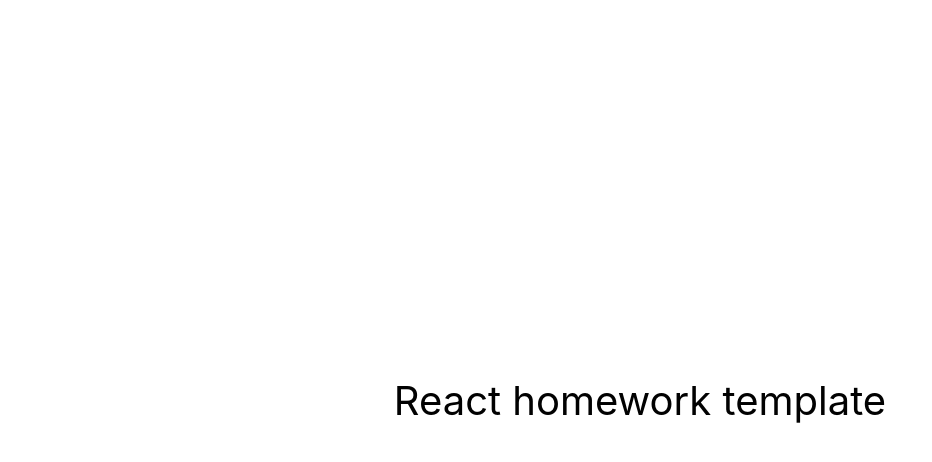
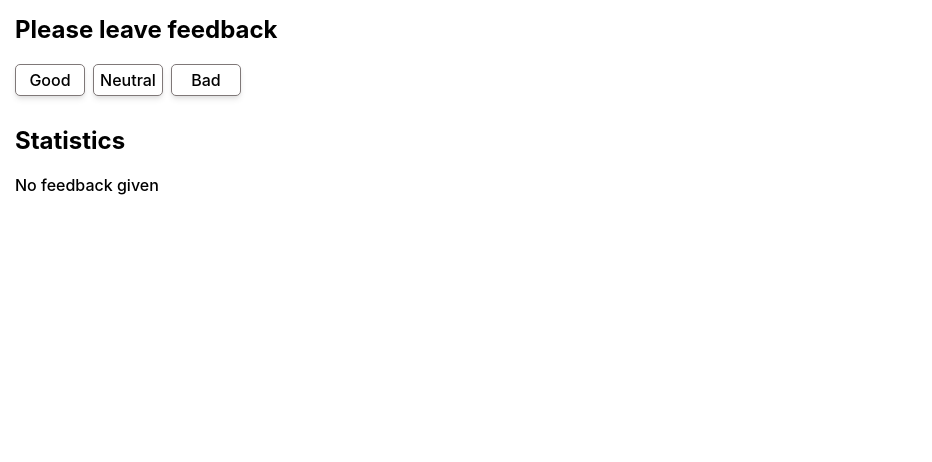
Before and after one commit to Anna-Voronina/goit-react-hw-04-feedback, a React (Create React App) app: page / in a window 1280 px wide. Shown: the top 462 px of the page, without its empty margins (0-932 px from the left). Built offline with nearby package versions, Linux system fonts and the light colour scheme.

Commit message:
Update feedback app

```diff
--- a/src/components/App.jsx
+++ b/src/components/App.jsx
@@ -1,16 +1,56 @@
-export const App = () => {
-  return (
-    <div
-      style={{
-        height: '100vh',
-        display: 'flex',
-        justifyContent: 'center',
-        alignItems: 'center',
-        fontSize: 40,
-        color: '#010101'
-      }}
-    >
-      React homework template
-    </div>
-  );
-};
+import { Component } from 'react';
+import { Section } from './Section/Section';
+import { FeedbackOptions } from './FeedbackOptions/FeedbackOptions';
+import { Statistics } from './Statistics/Statistics';
+import { Notification } from './Notification/Notification';
+
+export class App extends Component {
+  state = {
+    good: 0,
+    neutral: 0,
+    bad: 0,
+  };
+
+  handleLeaveFeedback = feedback => {
+    this.setState(prevState => ({ [feedback]: prevState[feedback] + 1 }));
+  };
+
+  countTotalFeedback = () => {
+    return Object.values(this.state).reduce((total, value) => total + value, 0);
+  };
+
+  countPositiveFeedbackPercentage = total => {
+    return Number.parseInt((this.state.good * 100) / total);
+  };
+
+  render() {
+    const { good, neutral, bad } = this.state;
+    const totalFeedback = this.countTotalFeedback();
+    const positivePercentage =
+      this.countPositiveFeedbackPercentage(totalFeedback);
+    return (
+      <>
+        <Section title="Please leave feedback">
+          <FeedbackOptions
+            options={Object.keys(this.state)}
+            onLeaveFeedback={this.handleLeaveFeedback}
+          />
+        </Section>
+
+        <Section title="Statistics">
+          {totalFeedback ? (
+            <Statistics
+              good={good}
+              neutral={neutral}
+              bad={bad}
+              total={totalFeedback}
+              positivePercentage={positivePercentage}
+            />
+          ) : (
+            <Notification message="No feedback given" />
+          )}
+        </Section>
+      </>
+    );
+  }
+}
--- /dev/null
+++ b/src/components/FeedbackOptions/FeedbackOptions.jsx
@@ -0,0 +1,20 @@
+import css from './FeedbackOptions.module.css';
+
+export const FeedbackOptions = ({ options, onLeaveFeedback }) => {
+  return (
+    <ul className={css.optionList}>
+      {options.map(option => (
+        <li>
+          <button
+            className={css.optionBtn}
+            type="button"
+            key={option}
+            onClick={() => onLeaveFeedback(option)}
+          >
+            {option}
+          </button>
+        </li>
+      ))}
+    </ul>
+  );
+};
--- /dev/null
+++ b/src/components/FeedbackOptions/FeedbackOptions.module.css
@@ -0,0 +1,31 @@
+.optionList {
+  display: flex;
+  align-items: center;
+  list-style: none;
+  gap: 8px;
+}
+
+.optionBtn {
+  display: flex;
+  justify-content: center;
+  align-items: center;
+  min-width: 70px;
+  min-height: 32px;
+
+  text-transform: capitalize;
+  font-weight: 500;
+  background-color: #ffffff;
+  border: 1px solid #7f7878;
+  border-radius: 5px;
+  box-shadow: rgba(0, 0, 0, 0.1) 0px 4px 6px -1px,
+    rgba(0, 0, 0, 0.06) 0px 2px 4px -1px;
+  transition: color var(--transition), background-color var(--transition),
+    border-color var(--transition);
+}
+
+.optionBtn:hover,
+.optionBtn:focus {
+  color: #ffffff;
+  background-color: #1c1fff;
+  border-color: #1c1fff;
+}
--- /dev/null
+++ b/src/components/Notification/Notification.jsx
@@ -0,0 +1,5 @@
+import css from './Notification.module.css';
+
+export const Notification = ({ message }) => {
+  return <p className={css.notificationText}>{message}</p>;
+};
--- /dev/null
+++ b/src/components/Notification/Notification.module.css
@@ -0,0 +1,3 @@
+.notificationText {
+  font-weight: 500;
+}
--- /dev/null
+++ b/src/components/Section/Section.jsx
@@ -0,0 +1,10 @@
+import css from './Section.module.css';
+
+export const Section = ({ title, children }) => {
+  return (
+    <section className={css.section}>
+      {title && <h2 className={css.title}>{title}</h2>}
+      {children}
+    </section>
+  );
+};
--- /dev/null
+++ b/src/components/Section/Section.module.css
@@ -0,0 +1,7 @@
+.section {
+  padding: 15px;
+}
+
+.title {
+  margin-bottom: 20px;
+}
--- /dev/null
+++ b/src/components/Statistics/Statistics.jsx
@@ -0,0 +1,21 @@
+import css from './Statistics.module.css';
+
+export const Statistics = ({
+  good,
+  neutral,
+  bad,
+  total,
+  positivePercentage,
+}) => {
+  return (
+    <ul className={css.statisticsList}>
+      <li className={css.statisticsItem}>Good: {good}</li>
+      <li className={css.statisticsItem}>Neutral: {neutral}</li>
+      <li className={css.statisticsItem}>Bad: {bad}</li>
+      <li className={css.statisticsItem}>Total: {total}</li>
+      <li className={css.statisticsItem}>
+        Positive feedback: {positivePercentage}%
+      </li>
+    </ul>
+  );
+};
--- /dev/null
+++ b/src/components/Statistics/Statistics.module.css
@@ -0,0 +1,11 @@
+.statisticsList {
+  display: flex;
+  flex-direction: column;
+  justify-content: center;
+  gap: 10px;
+  list-style: none;
+}
+
+.statisticsItem {
+  font-weight: 500;
+}
--- a/src/index.css
+++ b/src/index.css
@@ -1,4 +1,8 @@
-@import-normalize; /* bring in normalize.css styles */
+@import-normalize;
+
+:root {
+  --transition: 250ms cubic-bezier(0.4, 0, 0.2, 1);
+}
 
 body {
   margin: 0;
@@ -13,3 +17,34 @@
   font-family: source-code-pro, Menlo, Monaco, Consolas, 'Courier New',
     monospace;
 }
+
+h1,
+h2,
+h3,
+h4,
+h5,
+h6,
+p {
+  margin: 0;
+}
+
+ul,
+ol {
+  margin: 0;
+  padding: 0;
+}
+
+img {
+  display: block;
+  max-width: 100%;
+  height: auto;
+}
+
+button {
+  padding: 0;
+  border: none;
+  font: inherit;
+  color: inherit;
+  background-color: transparent;
+  cursor: pointer;
+}
```
